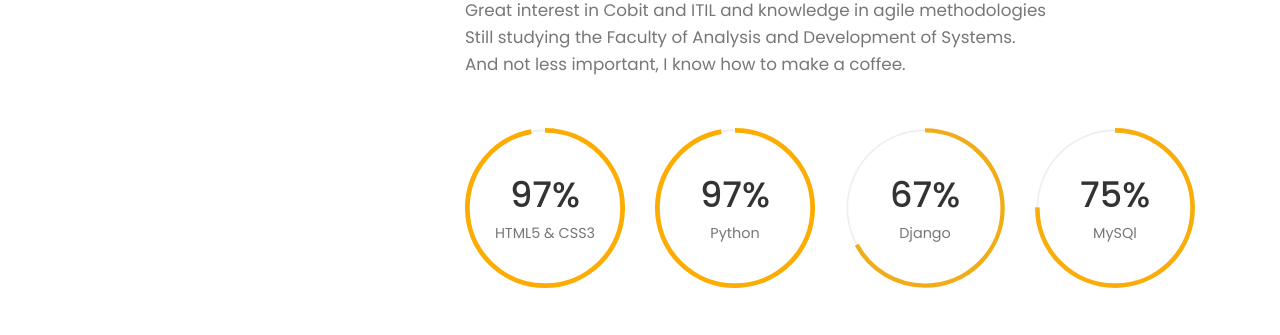
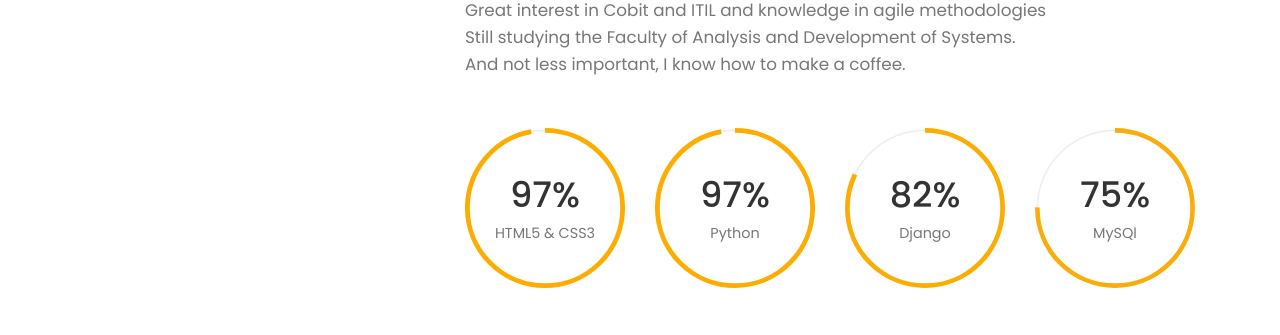
Before and after one commit to pablo-iii/pablo-iii.github.io, a plain HTML site: page index.html in a window 1280 px wide. Shown: the part 980-1315 px from the top of the page. Drawn offline with Linux system fonts and the light colour scheme; files whose address does not match are found by name.

Commit message:
Update index.html

```diff
--- a/index.html
+++ b/index.html
@@ -213,7 +213,7 @@
 
 						<div class="col-sm-6 col-md-6 col-lg-3">
 							<div class="radial-prog-area margin-b-30">
-								<div class="radial-progress" data-prog-percent=".67">
+								<div class="radial-progress" data-prog-percent=".82">
 									<div></div>
 									<h6 class="progress-title">Django</h6>
 								</div>
```
